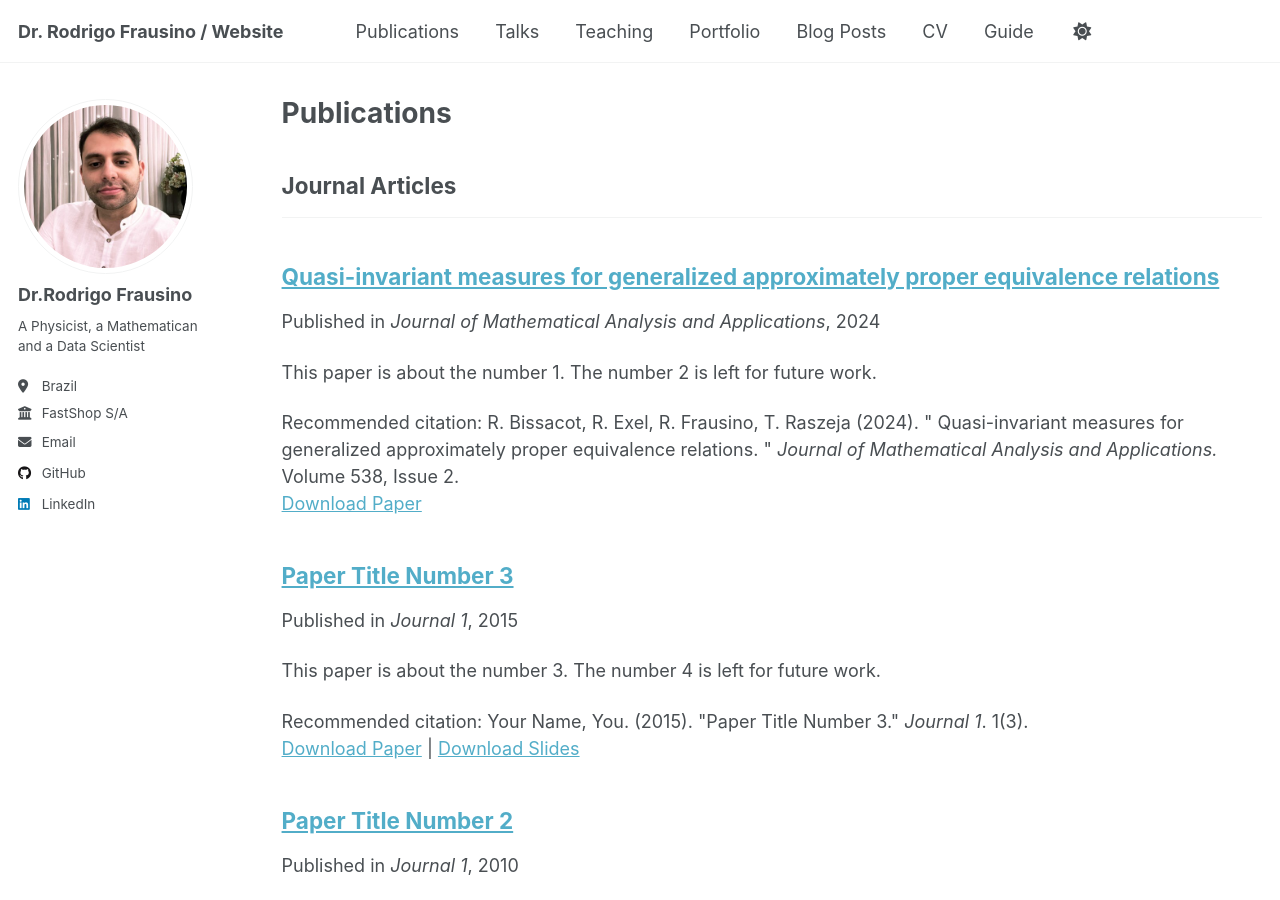
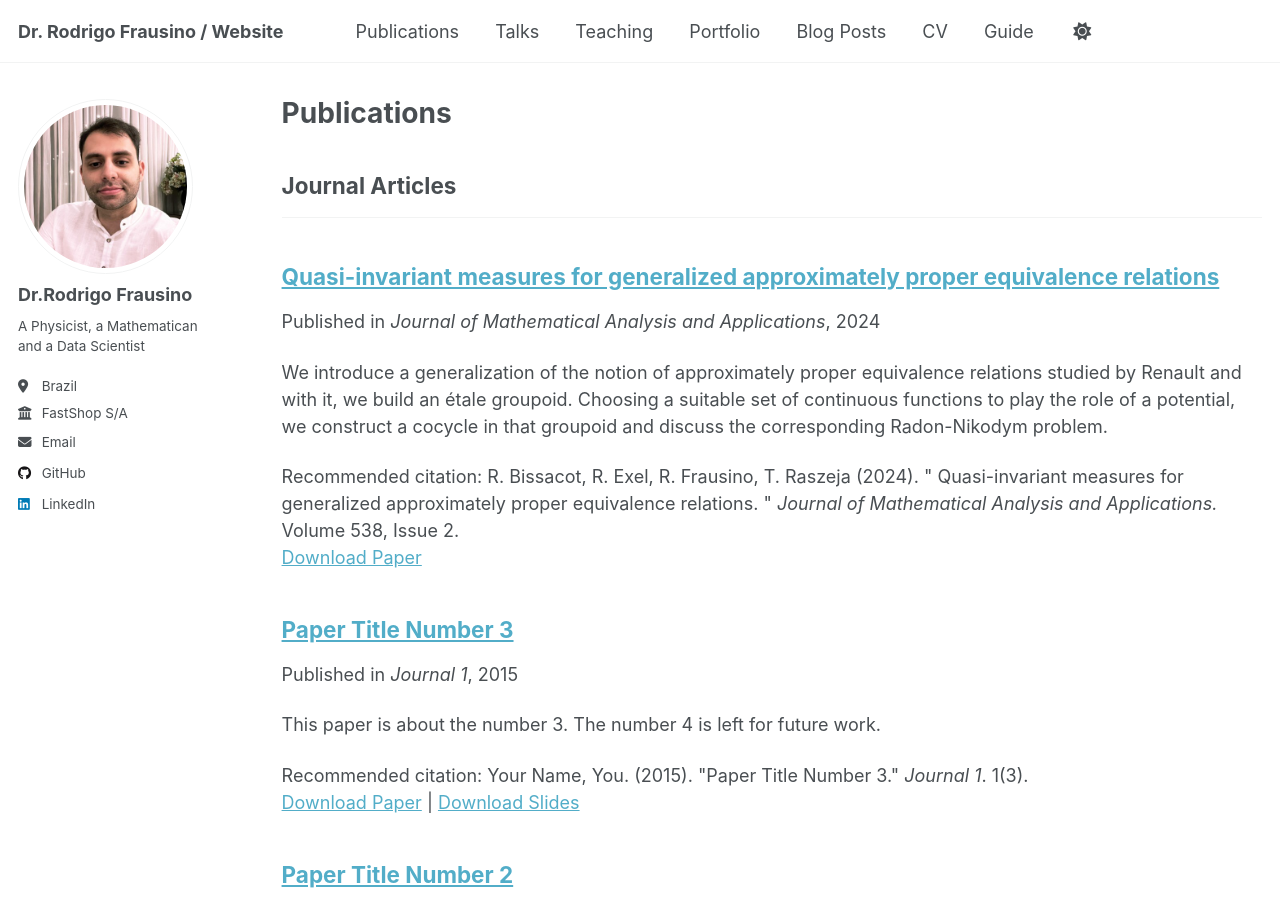
Before and after one commit to rodrigo-frausino/rodrigo-frausino.github.io, a Jekyll site: the page built from _pages/publications.html, in a window 1280 px wide and 900 px high. Built offline with Jekyll 4.4.1, drawn with Linux system fonts in a browser that asks for light colours.

Commit message:
Update and rename 2009-10-01-paper-title-number-1.md to quasi_invariant_measures.md

```diff
--- a/_publications/2009-10-01-paper-title-number-1.md
+++ b/_publications/quasi_invariant_measures.md
@@ -2,8 +2,8 @@
 title: "Quasi-invariant measures for generalized approximately proper equivalence relations"
 collection: publications
 category: manuscripts
-permalink: /publication/2009-10-01-paper-title-number-1
-excerpt: 'This paper is about the number 1. The number 2 is left for future work.'
+permalink: /publication/quasi_invariant_measures
+excerpt:
 date: 2024-10-15
 venue: 'Journal of Mathematical Analysis and Applications'
 slidesurl:
```
